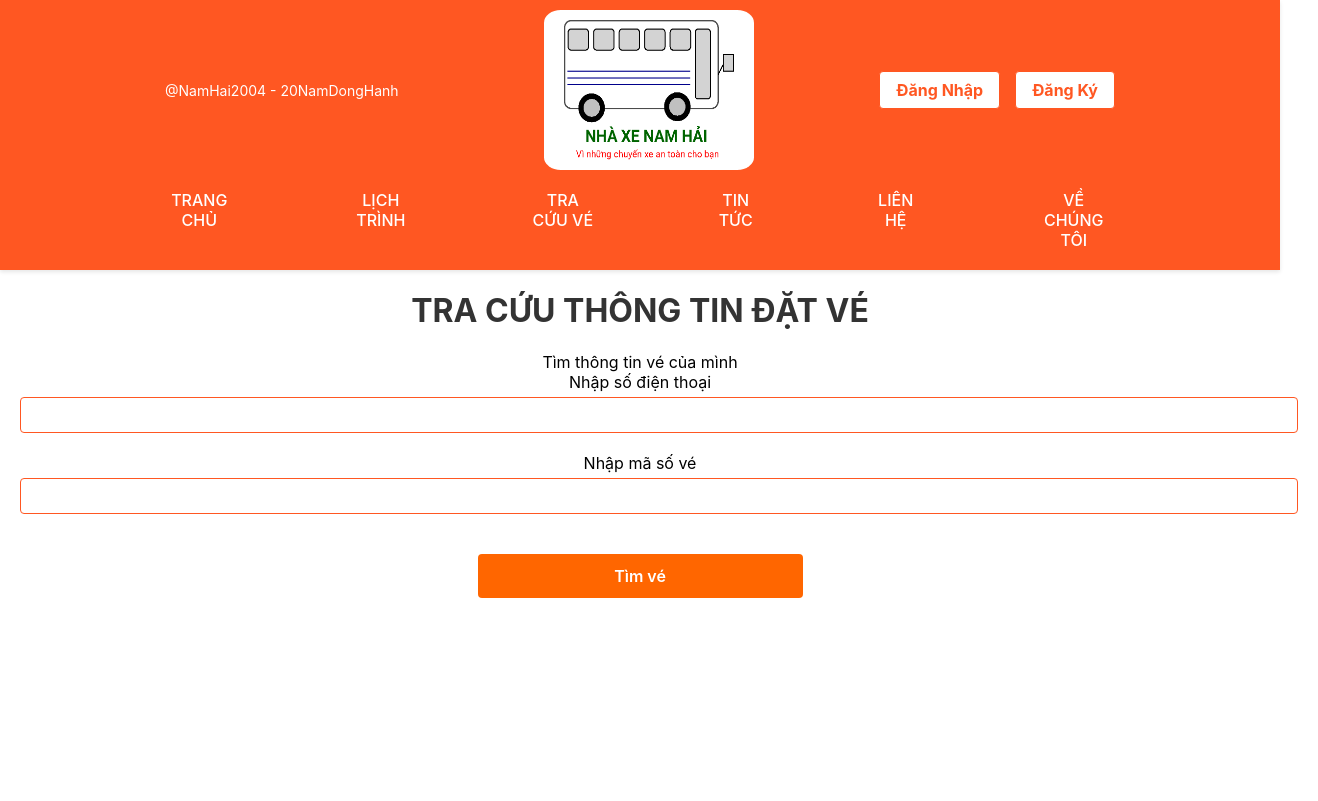
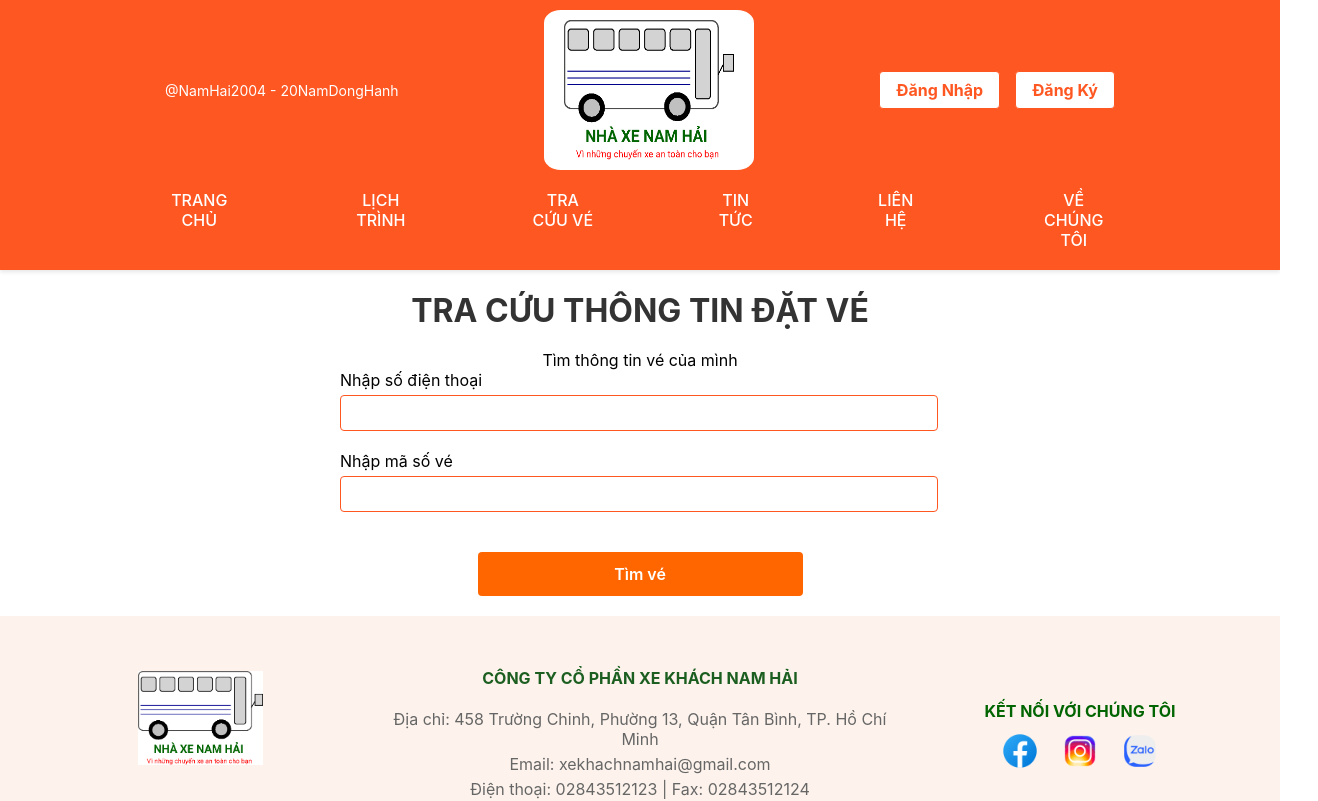
Before and after one commit to karuto1311/QuanLyVeXeKhach, a React (Vite) app in the folder frontend/WebXeKhach/: page /ticket in a window 1280 px wide. Shown: the top 801 px of the page, 1318 px wide, since content can reach past the window. Built offline with nearby package versions, Linux system fonts and the light colour scheme.

Commit message:
Chỉnh CSS trang Tra cứu vé + Liên hệ

```diff
--- a/frontend/WebXeKhach/src/Components/ContactContent.jsx
+++ b/frontend/WebXeKhach/src/Components/ContactContent.jsx
@@ -14,10 +14,10 @@
             <div className='info-content-detail'>
             <p>Địa chỉ: 458 Trường Chinh, Phường
             13, Quận Tân Bình, TP. Hồ Chí Minh</p>
+            <p>Email: xekhachnamhai@gmail.com</p>
             <p>Website: http://namhai.vn</p>
             <p>Điện thoại: 18001508</p>
             <p>Fax: 02843512123</p>
-            <p>Email: xekhachnamhai@gmail.com</p>
             <p>Hotline: 02843512124</p>
           </div>
         </div>
@@ -27,7 +27,8 @@
              <fieldset>
                 <input type='text' name='Hoten' placeholder='Họ và tên'/>
                 <input type='text' name='email' placeholder='Email'/>
-                <input type='tel' name='sdt' placeholder='Số điện thoại'/>
+                <input type='text' name='sdt' placeholder='Số điện thoại'/>
+                {/* <input type='tel' name='sdt' placeholder='Số điện thoại'/> */}
                 <input type='text' name='title' placeholder='Nhập tiêu đề'/>
                 <input type='text' name='noidung' placeholder='Nhập ghi chú' style={{paddingBottom:'100px'}} />
                 <br/>
--- a/frontend/WebXeKhach/src/assets/Css/Ticket.css
+++ b/frontend/WebXeKhach/src/assets/Css/Ticket.css
@@ -1,28 +1,74 @@
-.ticket-content{
-    padding: 20px;
-    height: fit-content;
+.ticket-content {
+    padding: 40px;
+    background-color: #f9f9f9;
+    text-align: center;
+    font-family: Arial, sans-serif;
 }
+
+h1 {
+    font-size: 32px;
+    color: #333;
+    margin-bottom: 20px;
+}
+
 .form-ticket {
-    height: auto;
-    width: 100%;
-    background-color: #ffffff;
-    padding-bottom: 200px;
+    max-width: 600px;
+    margin: 0 auto;
+    text-align: left;
 }
+
+.form-ticket label {
+    font-size: 16px;
+    color: #333;
+    display: block;
+    margin-bottom: 8px;
+}
+
 .form-ticket input {
-    padding: 10px;
-  font-size: 16px;
-  width: 500px;
-  border: 1px solid #ccc;
-  border-radius: 4px;
-  appearance: none;
-  -webkit-appearance: none;
-  -moz-appearance: none;
-  margin: 20px;
+    padding: 12px;
+    font-size: 16px;
+    width: calc(100% - 24px);
+    border: none;
+    border-bottom: 2px solid #ddd;
+    background-color: transparent;
+    margin-bottom: 20px;
+    transition: border-color 0.3s ease;
 }
-.button-ticket{
-    border: 1px solid #ff5722;
+
+/* Tăng khoảng cách giữa Tìm thông tin vé và Nhập số điện thoại */
+.form-ticket input:nth-of-type(2) {
+    margin-top: 30px;
+}
+
+.form-ticket input:focus {
+    outline: none;
+    border-bottom: 2px solid #ff5722;
+}
+
+.button-ticket {
+    display: block; /* Đảm bảo nút là phần tử block */
+    width: 200px; /* Đặt chiều rộng cụ thể cho nút */
+    margin: 20px auto; /* Căn giữa nút */
+    border: none;
     background-color: #ff5722;
-    border-radius: 10px;
-    color:white;
-    width: 200px;
+    border-radius: 4px;
+    color: white;
+    padding: 12px 20px;
+    font-size: 16px;
+    cursor: pointer;
+    transition: background-color 0.3s ease;
 }
+
+.button-ticket:hover {
+    background-color: #e64a19;
+}
+
+@media (max-width: 768px) {
+    .form-ticket input {
+        width: 100%;
+    }
+
+    .button-ticket {
+        width: 100%;
+    }
+}
```
